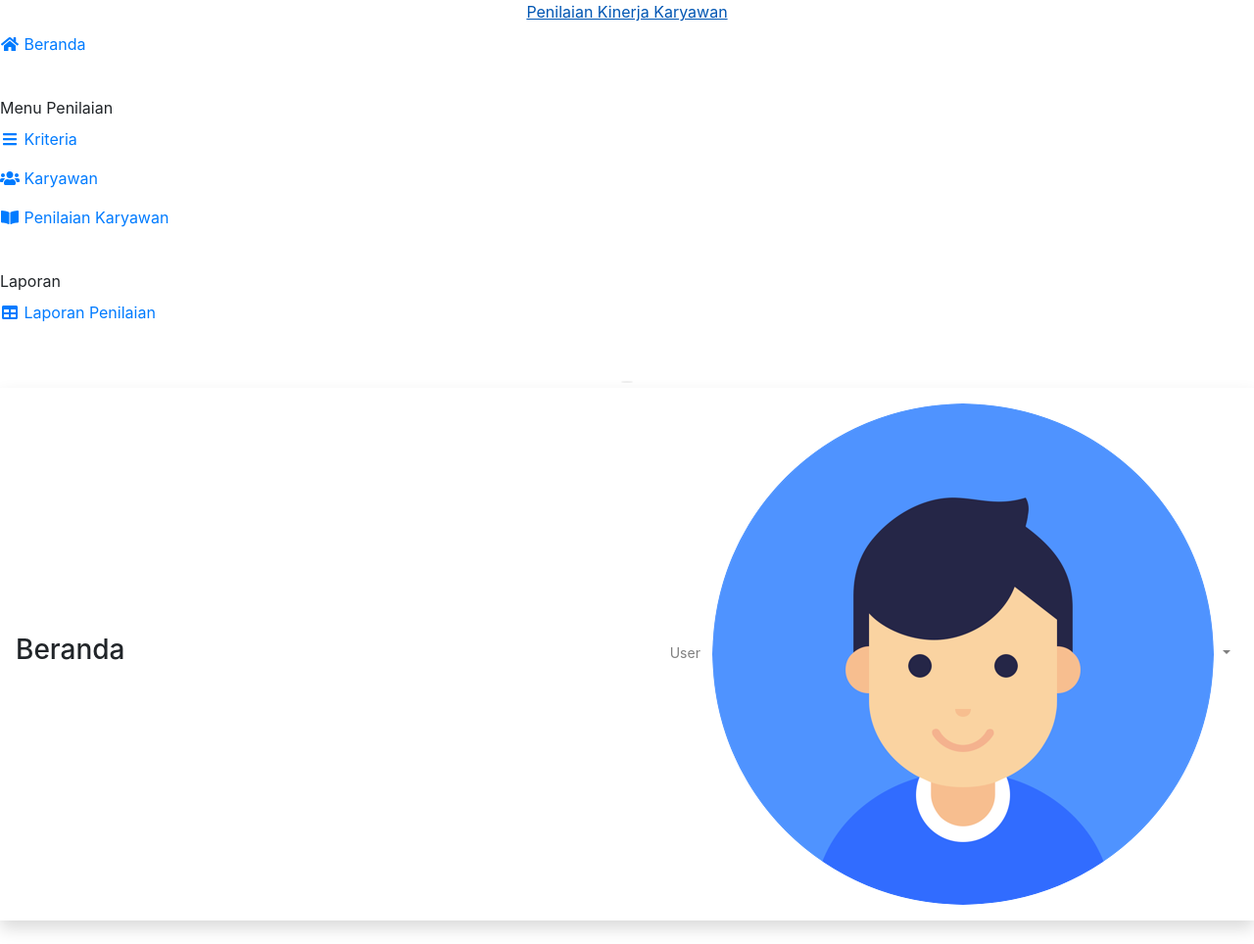
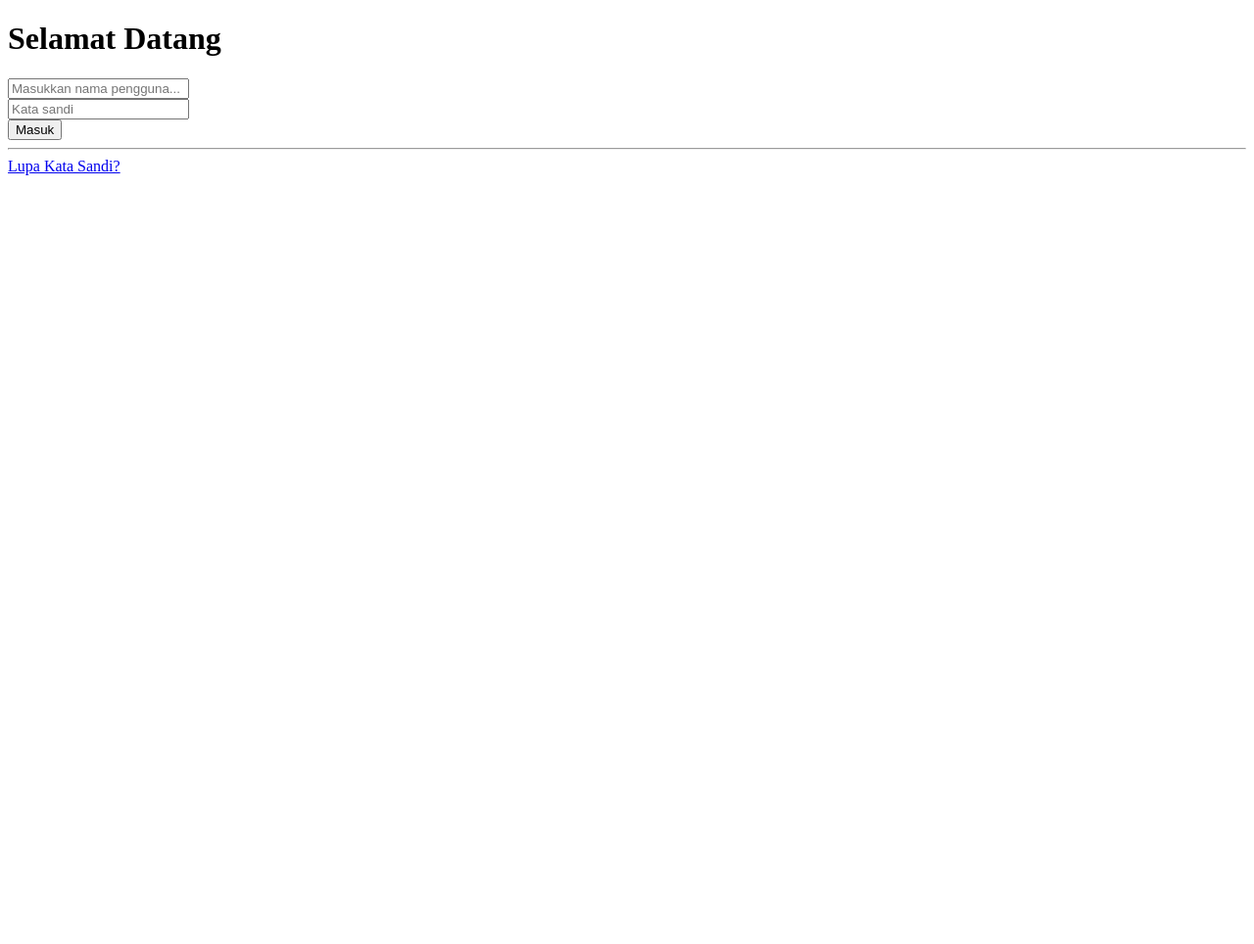
Before and after one commit to syahandri/dss_penilaiankaryawan, a CodeIgniter app: page /dss_penilaiankaryawan/ in a window 1280 px wide. Shown: the whole page at 98% size. After the commit the page ends 179 px from the top, so only its background shows below. Run offline with CodeIgniter, Linux system fonts and the light colour scheme; some libraries are stand-ins or nearby versions.

Commit message:
Menambahkan fitur login untuk admin

```diff
--- a/application/config/autoload.php
+++ b/application/config/autoload.php
@@ -1,5 +1,5 @@
 <?php
-defined('BASEPATH') OR exit('No direct script access allowed');
+defined('BASEPATH') or exit('No direct script access allowed');
 
 /*
 | -------------------------------------------------------------------
@@ -58,7 +58,7 @@
 |
 |	$autoload['libraries'] = array('user_agent' => 'ua');
 */
-$autoload['libraries'] = array('database','form_validation');
+$autoload['libraries'] = array('database', 'form_validation', 'session');
 
 /*
 | -------------------------------------------------------------------
--- a/application/config/routes.php
+++ b/application/config/routes.php
@@ -1,5 +1,5 @@
 <?php
-defined('BASEPATH') OR exit('No direct script access allowed');
+defined('BASEPATH') or exit('No direct script access allowed');
 
 /*
 | -------------------------------------------------------------------------
@@ -49,6 +49,6 @@
 | Examples:	my-controller/index	-> my_controller/index
 |		my-controller/my-method	-> my_controller/my_method
 */
-$route['default_controller'] = 'home';
+$route['default_controller'] = 'auth';
 $route['404_override'] = '';
 $route['translate_uri_dashes'] = FALSE;
--- /dev/null
+++ b/application/controllers/Auth.php
@@ -0,0 +1,61 @@
+<?php
+defined('BASEPATH') or exit('No direct script access allowed');
+
+class Auth extends CI_Controller
+{
+    public function __construct()
+    {
+        parent::__construct();
+        $this->load->model('auth_model');
+    }
+
+    public function index()
+    {
+        $data['title'] = "Selamat Datang";
+        if ($this->session->userdata('masuk') == TRUE) {
+            redirect(base_url('home'));
+        } else {
+
+            $this->load->view('auth/auth_header', $data);
+            $this->load->view('auth/login');
+            $this->load->view('auth/auth_footer');
+        }
+    }
+
+    public function register()
+    {
+        $data['title'] = "Halaman Registrasi";
+
+        $this->load->view('auth/auth_header', $data);
+        $this->load->view('auth/register');
+        $this->load->view('auth/auth_footer');
+    }
+
+    public function authentication()
+    {
+        $nip = htmlspecialchars($this->input->post('username', TRUE), ENT_QUOTES);
+        $password = htmlspecialchars($this->input->post('password', TRUE), ENT_QUOTES);
+
+        $cek_admin = $this->auth_model->auth_pegawai($nip, $password);
+
+        if ($cek_admin->num_rows() > 0) {
+            $data = $cek_admin->row_array();
+            $this->session->set_userdata('masuk', TRUE);
+            // $this->session->set_userdata('akses', '1');
+            // $this->session->set_userdata('ses_id', $data['nip']);
+            $this->session->set_userdata('ses_nama', $data['nama']);
+            redirect('home');
+        } else {  // jika username dan password tidak ditemukan atau salah
+            $url = base_url();
+            echo $this->session->set_flashdata('msg', 'Username Atau Password Salah');
+            redirect($url);
+        }
+    }
+
+    public function logout()
+    {
+        $this->session->sess_destroy();
+        $url = base_url('');
+        redirect($url);
+    }
+}
--- a/application/controllers/Home.php
+++ b/application/controllers/Home.php
@@ -1,13 +1,21 @@
 <?php
 
-class Home extends CI_Controller {
+class Home extends CI_Controller
+{
 
-    public function index() {
+    public function __construct()
+    {
+        parent::__construct();
+        if ($this->session->userdata('masuk') != TRUE) {
+            redirect(base_url('auth'));
+        }
+    }
+
+    public function index()
+    {
         $data['judul'] = 'Beranda';
         $this->load->view('_templates/header', $data);
         $this->load->view('home/index', $data);
         $this->load->view('_templates/footer');
     }
 }
-
-?>
--- a/application/controllers/Karyawan.php
+++ b/application/controllers/Karyawan.php
@@ -4,7 +4,9 @@
 
     public function __construct () {
         parent::__construct();
-
+        if ($this->session->userdata('masuk') != TRUE) {
+            redirect(base_url('auth'));
+        }
         $this->load->model('Karyawan_Model');
     }
 
@@ -192,5 +194,3 @@
         echo json_encode(["status" => TRUE]);
     }
 }
-
-?>
--- a/application/controllers/Kriteria.php
+++ b/application/controllers/Kriteria.php
@@ -4,7 +4,9 @@
 
     public function __construct () {
         parent::__construct();
-
+        if ($this->session->userdata('masuk') != TRUE) {
+            redirect(base_url('auth'));
+        }
         // load model kriteris
         $this->load->model('Kriteria_Model');
     }
@@ -150,5 +152,3 @@
         echo json_encode(["status" => TRUE]);
     }
 }
-
-?>
--- a/application/controllers/Sub_kriteria.php
+++ b/application/controllers/Sub_kriteria.php
@@ -4,7 +4,9 @@
 
     public function __construct () {
         parent::__construct();
-
+        if ($this->session->userdata('masuk') != TRUE) {
+            redirect(base_url('auth'));
+        }
         // load model sub_kriteria
         $this->load->model('Sub_kriteria_Model');
     }
@@ -167,5 +169,3 @@
         echo json_encode(["status" => TRUE]);
     }
 }
-
-?>
--- /dev/null
+++ b/application/models/Auth_model.php
@@ -0,0 +1,11 @@
+<?php
+
+class Auth_model extends CI_Model
+{
+
+    public function auth_pegawai($nip, $password)
+    {
+        $query = $this->db->query("SELECT * FROM tbladmin WHERE nip='$nip' AND pass=MD5('$password') LIMIT 1");
+        return $query;
+    }
+}
--- a/application/views/_templates/footer.php
+++ b/application/views/_templates/footer.php
@@ -19,7 +19,7 @@
             <div class="modal-body">Select "Logout" below if you are ready to end your current session.</div>
             <div class="modal-footer">
                 <button class="btn btn-secondary" type="button" data-dismiss="modal">Cancel</button>
-                <a class="btn btn-primary" href="#">Logout</a>
+                <a class="btn btn-primary" href="<?= base_url('auth/logout') ?>">Logout</a>
             </div>
         </div>
     </div>
--- a/application/views/_templates/header.php
+++ b/application/views/_templates/header.php
@@ -9,7 +9,7 @@
     <meta name="description" content="">
     <meta name="author" content="">
 
-    <link rel="icon" type="image/png" href="<?= base_url(); ?>assets/img/favicon-32x32.png" sizes="32x32"/>
+    <link rel="icon" type="image/png" href="<?= base_url(); ?>assets/img/favicon-32x32.png" sizes="32x32" />
 
     <title><?= $judul; ?></title>
 
@@ -63,8 +63,7 @@
 
             <!-- Nav Item & Pages Collapse Menu -->
             <li class="nav-item">
-                <a class="nav-link collapsed" href="#" data-toggle="collapse" data-target="#menuKriteria"
-                    aria-expanded="true" aria-controls="collapseTwo">
+                <a class="nav-link collapsed" href="#" data-toggle="collapse" data-target="#menuKriteria" aria-expanded="true" aria-controls="collapseTwo">
                     <i class="fas fa-fw fa-bars"></i>
                     <span>Kriteria</span>
                 </a>
@@ -139,15 +138,12 @@
 
                         <!-- Nav Item - User Information -->
                         <li class="nav-item dropdown no-arrow">
-                            <a class="nav-link dropdown-toggle" href="#" id="userDropdown" role="button"
-                                data-toggle="dropdown" aria-haspopup="true" aria-expanded="false">
-                                <span class="mr-2 d-none d-lg-inline text-gray-600 small">User</span>
-                                <img class="img-profile rounded-circle"
-                                    src="assets/img/profile.png">
+                            <a class="nav-link dropdown-toggle" href="#" id="userDropdown" role="button" data-toggle="dropdown" aria-haspopup="true" aria-expanded="false">
+                                <span class="mr-2 d-none d-lg-inline text-gray-600 small"><?= $this->session->userdata('ses_nama'); ?></span>
+                                <img class="img-profile rounded-circle" src="assets/img/profile.png">
                             </a>
                             <!-- Dropdown - User Information -->
-                            <div class="dropdown-menu dropdown-menu-right shadow animated--grow-in"
-                                aria-labelledby="userDropdown">
+                            <div class="dropdown-menu dropdown-menu-right shadow animated--grow-in" aria-labelledby="userDropdown">
 
                                 <a class="dropdown-item" href="#" data-toggle="modal" data-target="#logoutModal">
                                     <i class="fas fa-sign-out-alt fa-sm fa-fw mr-2 text-gray-400"></i>
--- /dev/null
+++ b/application/views/auth/auth_footer.php
@@ -0,0 +1,13 @@
+<!-- Bootstrap core JavaScript-->
+<script src="<?= base_url('assets/') ?>vendor/jquery/jquery.min.js"></script>
+<script src="vendor/bootstrap/js/bootstrap.bundle.min.js"></script>
+
+<!-- Core plugin JavaScript-->
+<script src="<?= base_url('assets/') ?>vendor/jquery-easing/jquery.easing.min.js"></script>
+
+<!-- Custom scripts for all pages-->
+<script src="<?= base_url('assets/') ?>js/sb-admin-2.min.js"></script>
+
+</body>
+
+</html>
--- /dev/null
+++ b/application/views/auth/auth_header.php
@@ -0,0 +1,24 @@
+<!DOCTYPE html>
+<html lang="en">
+
+<head>
+
+    <meta charset="utf-8">
+    <meta http-equiv="X-UA-Compatible" content="IE=edge">
+    <meta name="viewport" content="width=device-width, initial-scale=1, shrink-to-fit=no">
+    <meta name="description" content="">
+    <meta name="author" content="">
+
+    <title><?= $title; ?></title>
+
+    <!-- Custom fonts for this template-->
+    <link href="<?= base_url('assets/') ?>vendor/fontawesome-free/css/all.min.css" rel="stylesheet" type="text/css">
+    <link href="https://fonts.googleapis.com/css?family=Nunito:200,200i,300,300i,400,400i,600,600i,700,700i,800,800i,900,900i" rel="stylesheet">
+
+    <!-- Custom styles for this template-->
+    <link href="<?= base_url('assets/') ?>css/sb-admin-2.min.css" rel="stylesheet">
+    <link href="<?= base_url('assets/') ?>css/style.css" rel="stylesheet">
+
+</head>
+
+<body class="bg-gradient-primary">
--- /dev/null
+++ b/application/views/auth/login.php
@@ -0,0 +1,45 @@
+<div class="container">
+
+    <!-- Outer Row -->
+    <div class="row justify-content-center">
+
+        <div class="col-lg-6">
+
+            <div class="card o-hidden border-0 shadow-lg my-5">
+                <div class="card-body p-0">
+                    <!-- Nested Row within Card Body -->
+                    <div class="row">
+                        <div class="col-lg">
+                            <div class="p-5">
+                                <div class="text-center">
+                                    <h1 class="h4 text-gray-900 mb-4">Selamat Datang</h1>
+                                </div>
+                                <form class="user" method="post" action="<?= base_url('auth/authentication') ?>">
+                                    <div class="form-group text-center">
+                                        <small class="text-danger"><?= $this->session->flashdata('msg'); ?></small>
+                                    </div>
+                                    <div class="form-group">
+                                        <input type="text" class="form-control form-control-user" name="username" id="username" aria-describedby="emailHelp" placeholder="Masukkan nama pengguna..." required>
+                                    </div>
+                                    <div class="form-group">
+                                        <input type="password" class="form-control form-control-user" name="password" id="password" placeholder="Kata sandi" required>
+                                    </div>
+                                    <button type="submit" class="btn btn-primary btn-user btn-block">
+                                        Masuk
+                                    </button>
+                                </form>
+                                <hr>
+                                <div class="text-center">
+                                    <a class="small" href="forgot-password.html">Lupa Kata Sandi?</a>
+                                </div>
+                            </div>
+                        </div>
+                    </div>
+                </div>
+            </div>
+
+        </div>
+
+    </div>
+
+</div>
```
